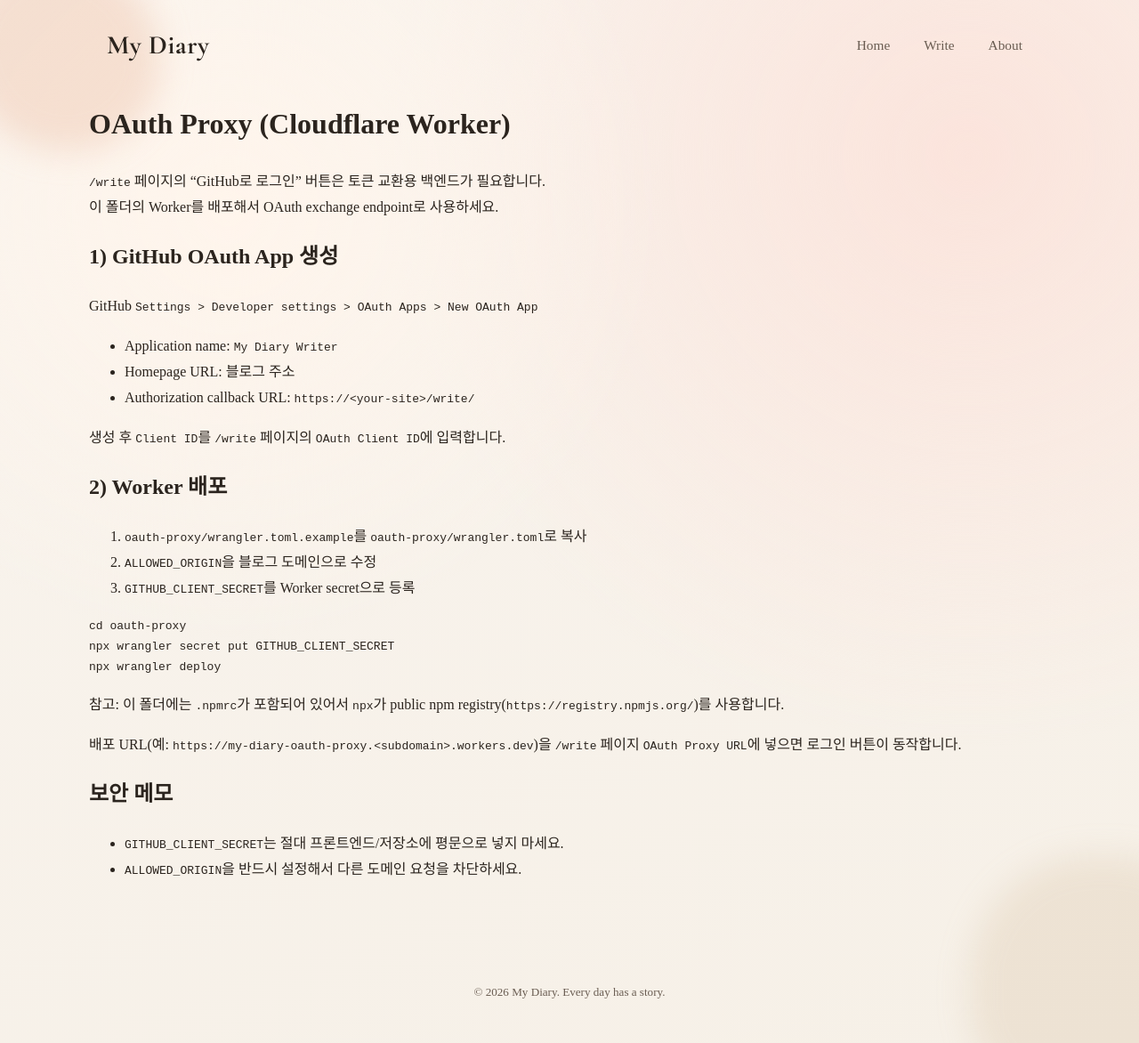
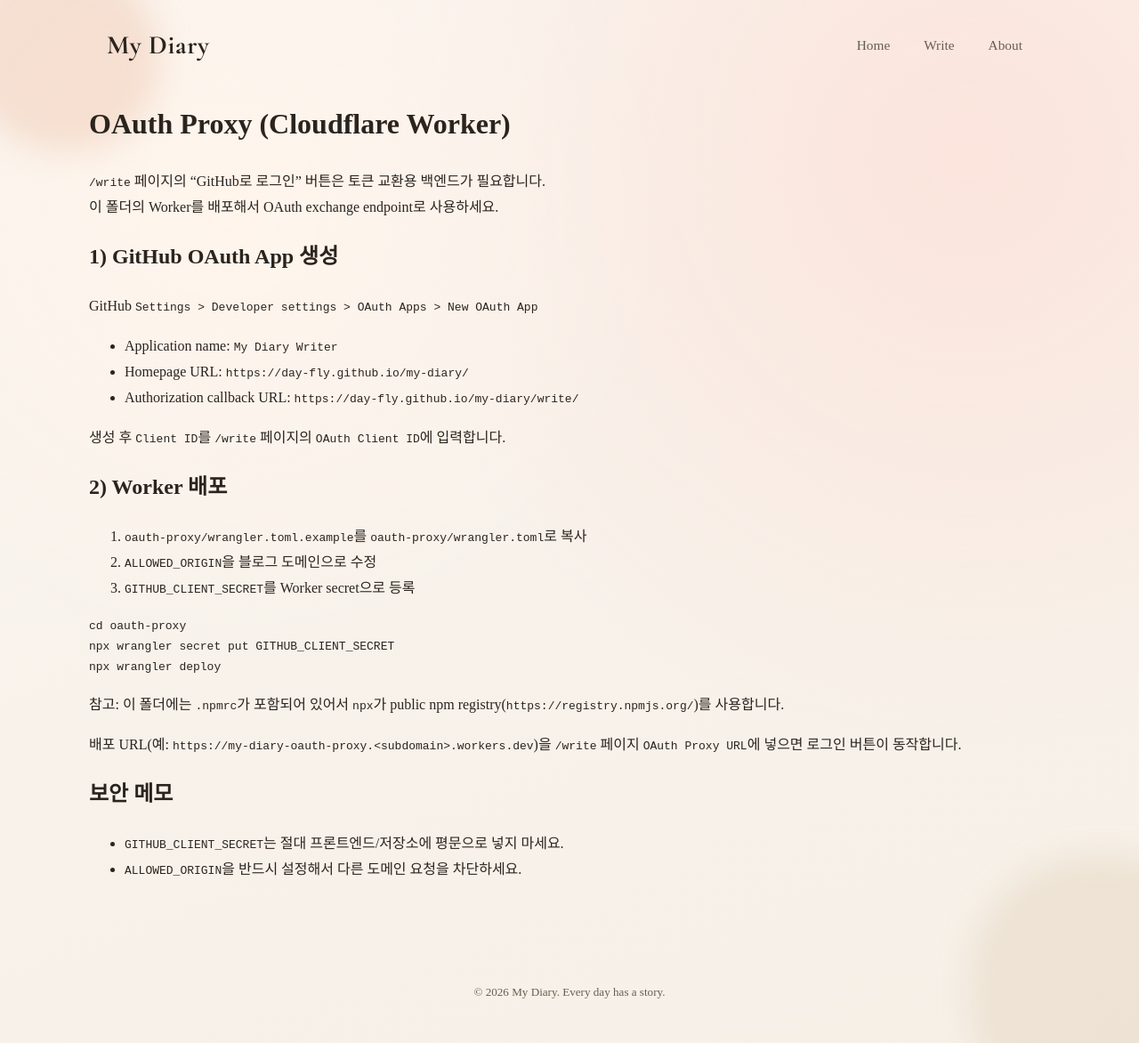
Before and after one commit to day-fly/my-diary, a Jekyll site: the page built from oauth-proxy/README.md, in a window 1280 px wide and 1172 px high. Shown: the whole window at 89% size. Built offline with Jekyll 4.4.1, drawn with Linux system fonts in a browser that asks for light colours; our own code applies the rules of GitHub Pages for plain Markdown files.

Commit message:
fix: set project pages baseurl and oauth origin config

```diff
--- a/_config.yml
+++ b/_config.yml
@@ -1,7 +1,7 @@
 title: "My Diary"
 description: "나의 일상을 기록하는 감성 다이어리"
-url: ""
-baseurl: ""
+url: "https://day-fly.github.io"
+baseurl: "/my-diary"
 lang: "ko-KR"
 timezone: "Asia/Seoul"
 
--- a/oauth-proxy/README.md
+++ b/oauth-proxy/README.md
@@ -8,8 +8,8 @@
 GitHub `Settings > Developer settings > OAuth Apps > New OAuth App`
 
 - Application name: `My Diary Writer`
-- Homepage URL: 블로그 주소
-- Authorization callback URL: `https://<your-site>/write/`
+- Homepage URL: `https://day-fly.github.io/my-diary/`
+- Authorization callback URL: `https://day-fly.github.io/my-diary/write/`
 
 생성 후 `Client ID`를 `/write` 페이지의 `OAuth Client ID`에 입력합니다.
 
--- a/oauth-proxy/wrangler.toml
+++ b/oauth-proxy/wrangler.toml
@@ -4,4 +4,4 @@
 
 [vars]
 # e.g. https://username.github.io
-ALLOWED_ORIGIN = "https://example.com"
+ALLOWED_ORIGIN = "https://day-fly.github.io"
```
Also changed, not shown: README.md.
